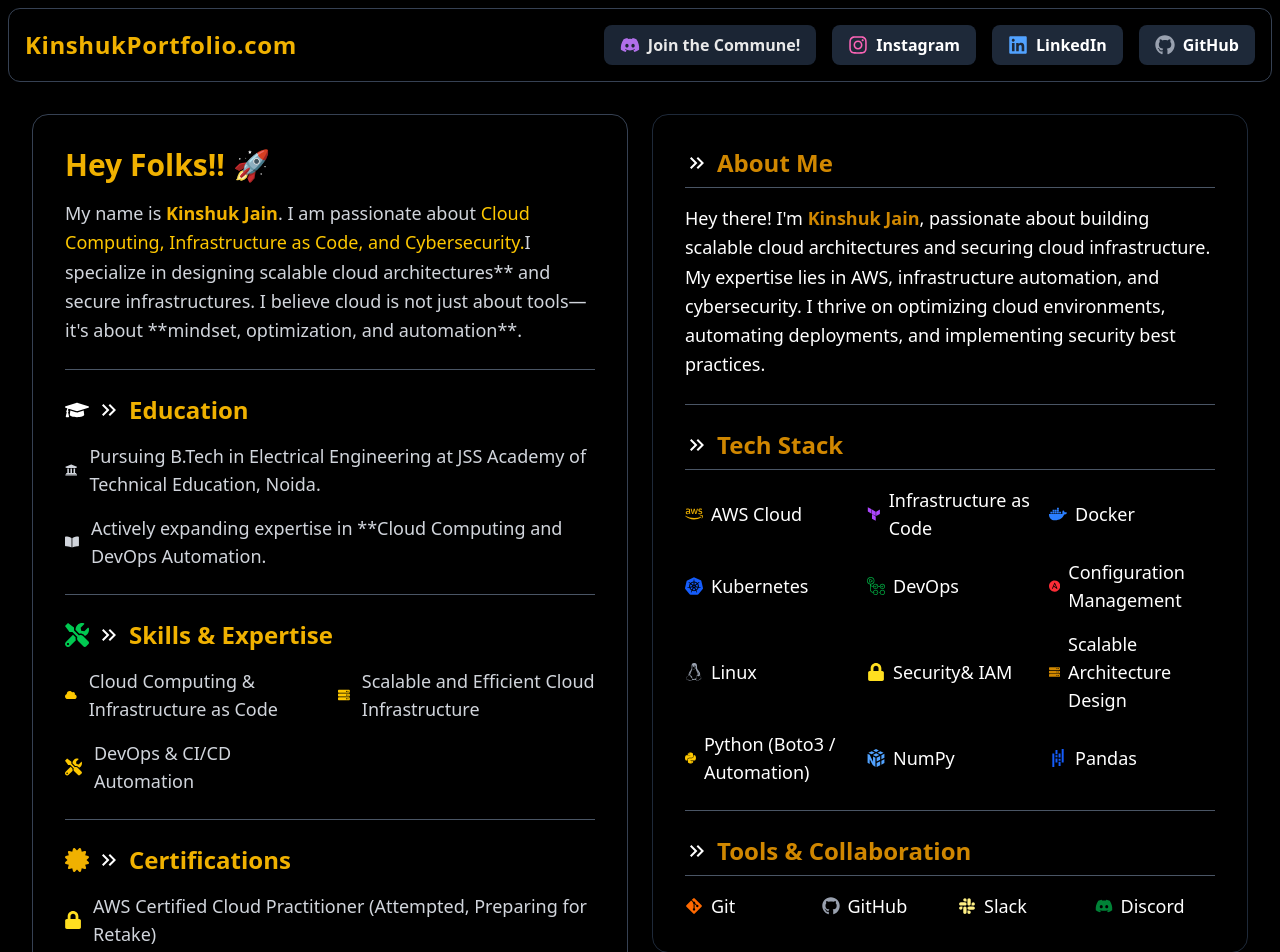
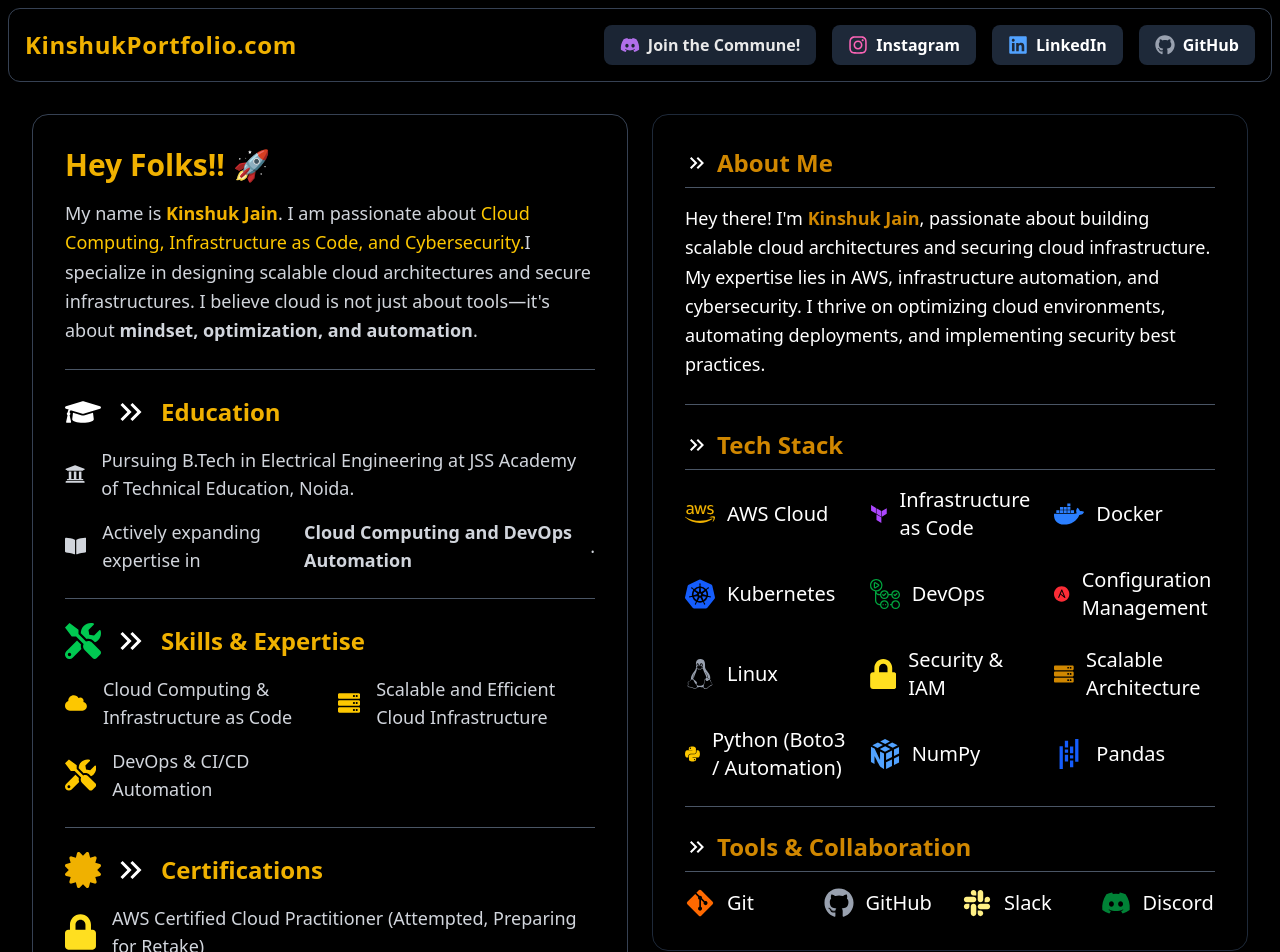
Before and after one commit to kinshukjainn/kinshukkportfolio, a React (Vite) app: page / in a window 1280 px wide. Shown: the top 952 px of the page. Built offline with nearby package versions, Linux system fonts and the light colour scheme.

Commit message:
new ui updates with increased icon size

```diff
--- a/src/Content/Leftcontent.tsx
+++ b/src/Content/Leftcontent.tsx
@@ -8,7 +8,7 @@ import {
 
 const LeftContent = () => {
   return (
-      <div className="bg-black border border-gray-800 font-inter shadow-lg p-6 md:p-8 rounded-2xl w-full md:w-1/2 flex-grow">
+    <div className="bg-black border border-gray-800 font-inter shadow-lg p-6 md:p-8 rounded-2xl w-full md:w-2/3 lg:w-1/2 flex-grow">
 
       {/* About Me Section */}
       <h2 className="text-2xl font-bold mb-4 pb-2 border-b border-gray-600 text-yellow-600 flex items-center gap-2">
@@ -27,19 +27,19 @@ import {
       <h2 className="text-2xl font-bold mb-4 pb-2 border-b border-gray-600 text-yellow-600 flex items-center gap-2">
         <MdOutlineKeyboardDoubleArrowRight className="text-white" /> Tech Stack
       </h2>
-        <ul className="grid grid-cols-2 sm:grid-cols-3 gap-4 text-white text-base md:text-lg">
-          <li className="flex items-center gap-2"><FaAws className="text-yellow-500" /> AWS Cloud</li>
-          <li className="flex items-center gap-2"><SiTerraform className="text-purple-500" /> Infrastructure as Code</li>
-          <li className="flex items-center gap-2"><FaDocker className="text-blue-500" /> Docker</li>
-          <li className="flex items-center gap-2"><SiKubernetes className="text-blue-600" /> Kubernetes</li>
-          <li className="flex items-center gap-2"><SiGithubactions className="text-green-600" />DevOps</li>
-          <li className="flex items-center gap-2"><SiAnsible className="text-red-500" /> Configuration Management</li>
-          <li className="flex items-center gap-2"><SiLinux className="text-gray-400" /> Linux</li>
-          <li className="flex items-center gap-2"><FaLock className="text-yellow-300" />Security& IAM</li>
-          <li className="flex items-center gap-2"><FaServer className="text-yellow-600" /> Scalable Architecture Design</li>
-          <li className="flex items-center gap-2"><FaPython className="text-yellow-400" /> Python (Boto3 / Automation)</li>
-          <li className="flex items-center gap-2"><SiNumpy className="text-blue-400" /> NumPy</li>
-          <li className="flex items-center gap-2"><SiPandas className="text-blue-600" /> Pandas</li>
+      <ul className="grid grid-cols-2 sm:grid-cols-3 gap-6 text-white text-lg md:text-xl">
+        <li className="flex items-center gap-3"><FaAws className="text-yellow-500 text-3xl" /> AWS Cloud</li>
+        <li className="flex items-center gap-3"><SiTerraform className="text-purple-500 text-3xl" /> Infrastructure as Code</li>
+        <li className="flex items-center gap-3"><FaDocker className="text-blue-500 text-3xl" /> Docker</li>
+        <li className="flex items-center gap-3"><SiKubernetes className="text-blue-600 text-3xl" /> Kubernetes</li>
+        <li className="flex items-center gap-3"><SiGithubactions className="text-green-600 text-3xl" /> DevOps</li>
+        <li className="flex items-center gap-3"><SiAnsible className="text-red-500 text-3xl" /> Configuration Management</li>
+        <li className="flex items-center gap-3"><SiLinux className="text-gray-400 text-3xl" /> Linux</li>
+        <li className="flex items-center gap-3"><FaLock className="text-yellow-300 text-3xl" /> Security & IAM</li>
+        <li className="flex items-center gap-3"><FaServer className="text-yellow-600 text-3xl" /> Scalable Architecture</li>
+        <li className="flex items-center gap-3"><FaPython className="text-yellow-400 text-3xl" /> Python (Boto3 / Automation)</li>
+        <li className="flex items-center gap-3"><SiNumpy className="text-blue-400 text-3xl" /> NumPy</li>
+        <li className="flex items-center gap-3"><SiPandas className="text-blue-600 text-3xl" /> Pandas</li>
       </ul>
 
       <div className="my-6 border-t border-gray-600"></div>
@@ -48,11 +48,11 @@ import {
       <h2 className="text-2xl font-bold mb-4 pb-2 border-b border-gray-600 text-yellow-600 flex items-center gap-2">
         <MdOutlineKeyboardDoubleArrowRight className="text-white" /> Tools & Collaboration
       </h2>
-        <ul className="grid grid-cols-2 sm:grid-cols-4 gap-4 text-white text-base md:text-lg">
-          <li className="flex items-center gap-2"><FaGitAlt className="text-orange-500" /> Git</li>
-          <li className="flex items-center gap-2"><FaGithub className="text-gray-400" /> GitHub</li>
-          <li className="flex items-center gap-2"><FaSlack className="text-yellow-200" /> Slack</li>
-          <li className="flex items-center gap-2"><FaDiscord className="text-green-700" /> Discord</li>
+      <ul className="grid grid-cols-2 sm:grid-cols-4 gap-6 text-white text-lg md:text-xl">
+        <li className="flex items-center gap-3"><FaGitAlt className="text-orange-500 text-3xl" /> Git</li>
+        <li className="flex items-center gap-3"><FaGithub className="text-gray-400 text-3xl" /> GitHub</li>
+        <li className="flex items-center gap-3"><FaSlack className="text-yellow-200 text-3xl" /> Slack</li>
+        <li className="flex items-center gap-3"><FaDiscord className="text-green-700 text-3xl" /> Discord</li>
       </ul>
     </div>
   );
--- a/src/Content/Rightcontent.tsx
+++ b/src/Content/Rightcontent.tsx
@@ -9,52 +9,52 @@ import {
     <div className="bg-black border border-gray-700 font-poppins shadow-lg p-6 md:p-8 rounded-2xl w-full md:w-1/2 flex-grow">
 
       {/* 🚀 Introduction Section */}
-        <h2 className="text-3xl font-bold mb-4 text-yellow-500 flex items-center gap-2">
+      <h2 className="text-3xl font-bold mb-4 text-yellow-500 flex items-center gap-3">
         Hey Folks!! 🚀
       </h2>
       <p className="text-gray-300 leading-relaxed text-base md:text-lg">
         My name is <span className="font-bold text-yellow-500">Kinshuk Jain</span>.
         I am passionate about <span className="text-yellow-400 font-medium">Cloud Computing, Infrastructure as Code, and Cybersecurity.</span>
-          I specialize in designing scalable cloud architectures** and secure infrastructures.
-          I believe cloud is not just about tools—it's about **mindset, optimization, and automation**.
+        I specialize in designing scalable cloud architectures and secure infrastructures.
+        I believe cloud is not just about tools—it's about <span className="font-semibold">mindset, optimization, and automation</span>.
       </p>
 
       <div className="my-6 border-t border-gray-600"></div>
 
       {/* 🎓 Education Section */}
-        <h2 className="text-2xl font-semibold mb-4 text-yellow-500 flex items-center gap-2">
-          <FaGraduationCap className="text-white" />
-          <MdOutlineKeyboardDoubleArrowRight className="text-white" /> Education
+      <h2 className="text-2xl font-semibold mb-4 text-yellow-500 flex items-center gap-3">
+        <FaGraduationCap className="text-4xl text-white" />
+        <MdOutlineKeyboardDoubleArrowRight className="text-white text-4xl" /> Education
       </h2>
       <ul className="space-y-4 text-gray-300 text-base md:text-lg">
-          <li className="flex items-center gap-3">
-            <FaUniversity className="text-gray-300" />
+        <li className="flex items-center gap-4">
+          <FaUniversity className="text-3xl text-gray-300" />
           Pursuing B.Tech in Electrical Engineering at JSS Academy of Technical Education, Noida.
         </li>
-          <li className="flex items-center gap-3">
-            <FaBookOpen className="text-gray-300" />
-            Actively expanding expertise in **Cloud Computing and DevOps Automation.
+        <li className="flex items-center gap-4">
+          <FaBookOpen className="text-3xl text-gray-300" />
+          Actively expanding expertise in <span className="font-semibold">Cloud Computing and DevOps Automation</span>.
         </li>
       </ul>
 
       <div className="my-6 border-t border-gray-600"></div>
 
       {/* 🛠️ Skills & Expertise */}
-        <h2 className="text-2xl font-semibold mb-4 text-yellow-500 flex items-center gap-2">
-          <FaTools className="text-green-500" />
-          <MdOutlineKeyboardDoubleArrowRight className="text-white" /> Skills & Expertise
+      <h2 className="text-2xl font-semibold mb-4 text-yellow-500 flex items-center gap-3">
+        <FaTools className="text-4xl text-green-500" />
+        <MdOutlineKeyboardDoubleArrowRight className="text-white text-4xl" /> Skills & Expertise
       </h2>
       <ul className="grid grid-cols-1 md:grid-cols-2 gap-4 text-gray-300 text-base md:text-lg">
-          <li className="flex items-center gap-3">
-            <FaCloud className="text-yellow-400" />
+        <li className="flex items-center gap-4">
+          <FaCloud className="text-4xl text-yellow-400" />
           Cloud Computing & Infrastructure as Code
         </li>
-          <li className="flex items-center gap-3">
-            <FaServer className="text-yellow-400" />
+        <li className="flex items-center gap-4">
+          <FaServer className="text-4xl text-yellow-400" />
           Scalable and Efficient Cloud Infrastructure
         </li>
-          <li className="flex items-center gap-3">
-            <FaTools className="text-yellow-400" />
+        <li className="flex items-center gap-4">
+          <FaTools className="text-4xl text-yellow-400" />
           DevOps & CI/CD Automation
         </li>
       </ul>
@@ -62,13 +62,13 @@ import {
       <div className="my-6 border-t border-gray-600"></div>
 
       {/* 🏆 Certifications */}
-        <h2 className="text-2xl font-semibold mb-4 text-yellow-500 flex items-center gap-2">
-          <FaCertificate className="text-yellow-500" />
-          <MdOutlineKeyboardDoubleArrowRight className="text-white" /> Certifications
+      <h2 className="text-2xl font-semibold mb-4 text-yellow-500 flex items-center gap-3">
+        <FaCertificate className="text-4xl text-yellow-500" />
+        <MdOutlineKeyboardDoubleArrowRight className="text-white text-4xl" /> Certifications
       </h2>
       <ul className="space-y-4 text-gray-300 text-base md:text-lg">
-          <li className="flex items-center gap-3">
-            <FaLock className="text-yellow-300" />
+        <li className="flex items-center gap-4">
+          <FaLock className="text-4xl text-yellow-300" />
           AWS Certified Cloud Practitioner (Attempted, Preparing for Retake)
         </li>
       </ul>
--- a/src/socialmedia/SocialMedia.tsx
+++ b/src/socialmedia/SocialMedia.tsx
@@ -25,7 +25,7 @@ const SocialMedia = () => {
 
       {/* Message */}
       <p className="text-white leading-relaxed mb-4">
-        Feel free to reach out to me via email, phone, or support me using UPI.
+        Feel free to reach out to me via email, phone, or support me using UPI.(I know you will)
       </p>
 
       {/* Contact Details */}
```
Lines whose indentation alone changed are shown as unchanged.
